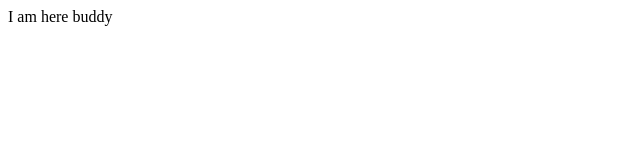
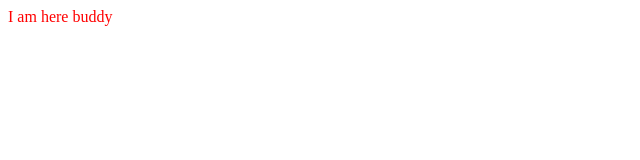
Before and after one commit to Mazi-Ifeanyi/mazi-ifeanyi.github.io, a plain HTML site: page index.html in a window 1280 px wide. Shown: the whole page, without its empty margins (0-640 px from the left). Drawn offline with Linux system fonts and the light colour scheme.

Commit message:
Update index.html

```diff
--- a/index.html
+++ b/index.html
@@ -1,6 +1,6 @@
 <html>
 <head>
-
+<link rel='stylesheet' type='text/css' href='/css/main.css' >
 </head>
 <body>
 <p>
```
